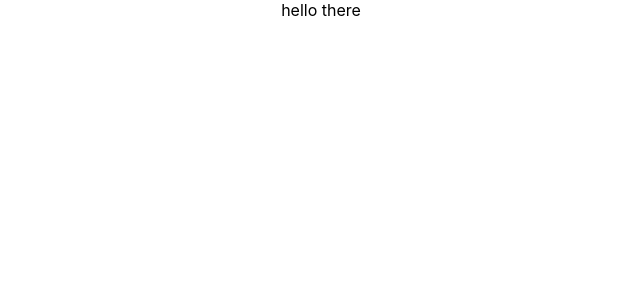
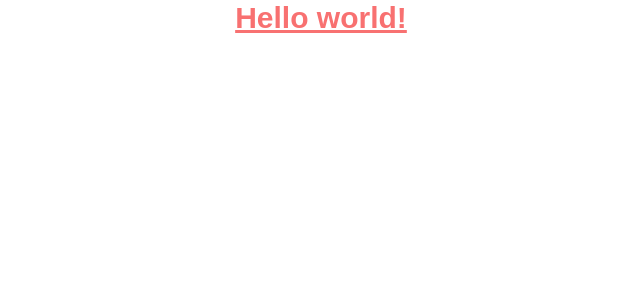
Before and after one commit to khasTema/invoice-app-test, a React (Create React App) app: page / in a window 1280 px wide. Shown: the top 300 px of the page, without its empty margins (319-959 px from the left). Built offline with nearby package versions, Linux system fonts and the light colour scheme.

Commit message:
adding tailwind

```diff
--- a/package.json
+++ b/package.json
@@ -42,6 +42,7 @@
     ]
   },
   "devDependencies": {
-    "jest": "^27.5.1"
+    "jest": "^27.5.1",
+    "tailwindcss": "^3.3.3"
   }
 }
--- a/src/App.css
+++ b/src/App.css
@@ -1,38 +1,3 @@
 .App {
   text-align: center;
 }
-
-.App-logo {
-  height: 40vmin;
-  pointer-events: none;
-}
-
-@media (prefers-reduced-motion: no-preference) {
-  .App-logo {
-    animation: App-logo-spin infinite 20s linear;
-  }
-}
-
-.App-header {
-  background-color: #282c34;
-  min-height: 100vh;
-  display: flex;
-  flex-direction: column;
-  align-items: center;
-  justify-content: center;
-  font-size: calc(10px + 2vmin);
-  color: white;
-}
-
-.App-link {
-  color: #61dafb;
-}
-
-@keyframes App-logo-spin {
-  from {
-    transform: rotate(0deg);
-  }
-  to {
-    transform: rotate(360deg);
-  }
-}
--- a/src/App.tsx
+++ b/src/App.tsx
@@ -4,7 +4,9 @@ import './App.css';
 function App() {
   return (
     <div className="App">
-      hello there
+     <h1 className="text-3xl font-bold underline text-red-400">
+      Hello world!
+    </h1>
     </div>
   );
 }
--- a/src/index.css
+++ b/src/index.css
@@ -1,13 +1,15 @@
+@tailwind base;
+@tailwind components;
+@tailwind utilities;
+
+@import url('https://fonts.googleapis.com/css2?family=League+Spartan:wght@400;500;600;700&display=swap');
+
+* {
+  box-sizing: border-box;
+}
+
 body {
   margin: 0;
-  font-family: -apple-system, BlinkMacSystemFont, 'Segoe UI', 'Roboto', 'Oxygen',
-    'Ubuntu', 'Cantarell', 'Fira Sans', 'Droid Sans', 'Helvetica Neue',
-    sans-serif;
-  -webkit-font-smoothing: antialiased;
-  -moz-osx-font-smoothing: grayscale;
+  padding: 0;
+  font-family: 'League Spartan', sans-serif;
 }
-
-code {
-  font-family: source-code-pro, Menlo, Monaco, Consolas, 'Courier New',
-    monospace;
-}
--- /dev/null
+++ b/tailwind.config.js
@@ -0,0 +1,10 @@
+/** @type {import('tailwindcss').Config} */
+module.exports = {
+  content: [
+    "./src/**/*.{js,jsx,ts,tsx}",
+  ],
+  theme: {
+    extend: {},
+  },
+  plugins: [],
+}
```
Also changed, not shown: 1 other file (tests, documents, lock files or other folders).
